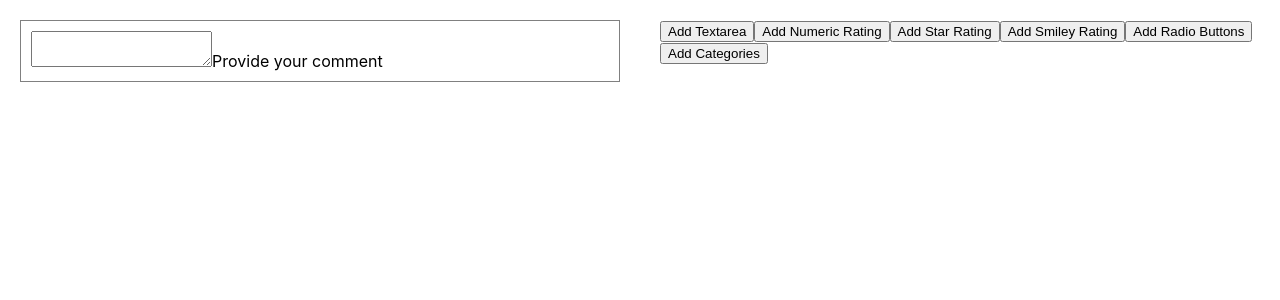
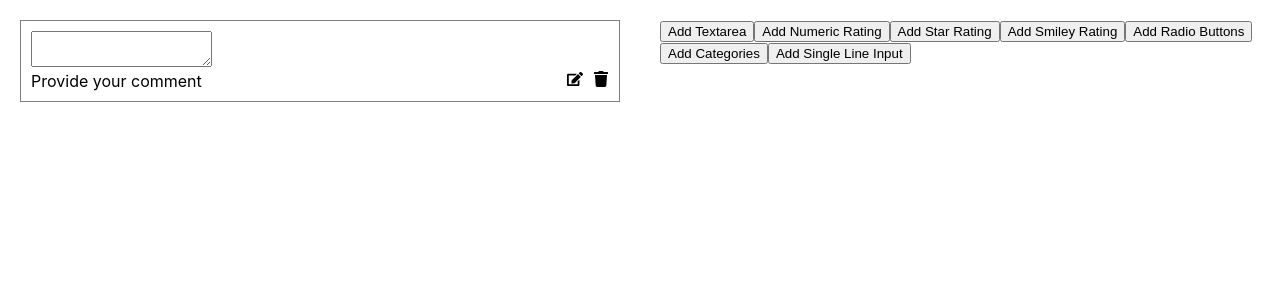
Before and after one commit to sowmya1066/Custom-Feedback-Form, a React (Create React App) app: page / in a window 1280 px wide. Both pictures are taken after a click on the button "Add Textarea". Shown: the top 300 px of the page. Built offline with nearby package versions, Linux system fonts and the light colour scheme.

Commit message:
Implemented FaTrash, FaEdit

```diff
--- a/package.json
+++ b/package.json
@@ -16,6 +16,7 @@
     "react-dnd": "^16.0.1",
     "react-dnd-html5-backend": "^16.0.1",
     "react-dom": "^18.3.1",
+    "react-icons": "^5.3.0",
     "react-router-dom": "^6.26.1",
     "react-scripts": "5.0.1",
     "react-star-rating": "^1.4.2",
--- a/src/components/FormField.jsx
+++ b/src/components/FormField.jsx
@@ -2,12 +2,12 @@
 import React, { useState } from "react";
 import { DndProvider, useDrag, useDrop } from "react-dnd";
 import { HTML5Backend } from "react-dnd-html5-backend";
-import DraggableField from "./DraggableField";
 import NumericRating from "./NumericRating";
 import RatingReview from "./RatingReview";
 import SmileyRating from "./SmileyRating";
 import RadioButtons from "./RadioButtons";
 import Categories from "./Categories";
+import { FaTrash, FaEdit } from "react-icons/fa"; // Importing icons from react-icons
 
 const ItemTypes = {
   FIELD: "FIELD",
@@ -21,6 +21,21 @@ const FeedbackForm = () => {
     const [removed] = updatedFields.splice(dragIndex, 1);
     updatedFields.splice(hoverIndex, 0, removed);
     setFields(updatedFields);
+  };
+
+  const deleteField = (index) => {
+    const updatedFields = fields.filter((_, i) => i !== index);
+    setFields(updatedFields);
+  };
+
+  const editField = (index) => {
+    const newLabel = prompt("Enter new label:", fields[index].label);
+    if (newLabel) {
+      const updatedFields = fields.map((field, i) =>
+        i === index ? { ...field, label: newLabel } : field
+      );
+      setFields(updatedFields);
+    }
   };
 
   const Field = ({ index, id, type, label }) => {
@@ -60,7 +75,20 @@ const FeedbackForm = () => {
         {type === "radio-buttons" && <RadioButtons />}
         {type === "categories" && <Categories />}
         {type === "textarea" && <textarea />}
-        {label}
+        {type === "single-line" && <input type="text" />}
+        <div style={{ display: "flex", justifyContent: "space-between" }}>
+          <span>{label}</span>
+          <div>
+            <FaEdit
+              onClick={() => editField(index)}
+              style={{ cursor: "pointer", marginRight: "10px" }}
+            />
+            <FaTrash
+              onClick={() => deleteField(index)}
+              style={{ cursor: "pointer" }}
+            />
+          </div>
+        </div>
       </div>
     );
   };
@@ -105,6 +133,11 @@ const FeedbackForm = () => {
       <button onClick={() => handleAddField("categories", "Categories")}>
         Add Categories
       </button>
+      <button
+        onClick={() => handleAddField("single-line", "Single Line Input")}
+      >
+        Add Single Line Input
+      </button>
     </div>
   );
 
--- a/src/index.css
+++ b/src/index.css
@@ -44,3 +44,10 @@ code {
   background-color: blue;
   color: white;
 }
+
+.feedback-form input[type="text"] {
+  width: 100%;
+  padding: 8px;
+  margin: 5px 0;
+  box-sizing: border-box;
+}
```
Also changed, not shown: 1 other file (tests, documents, lock files or other folders).
